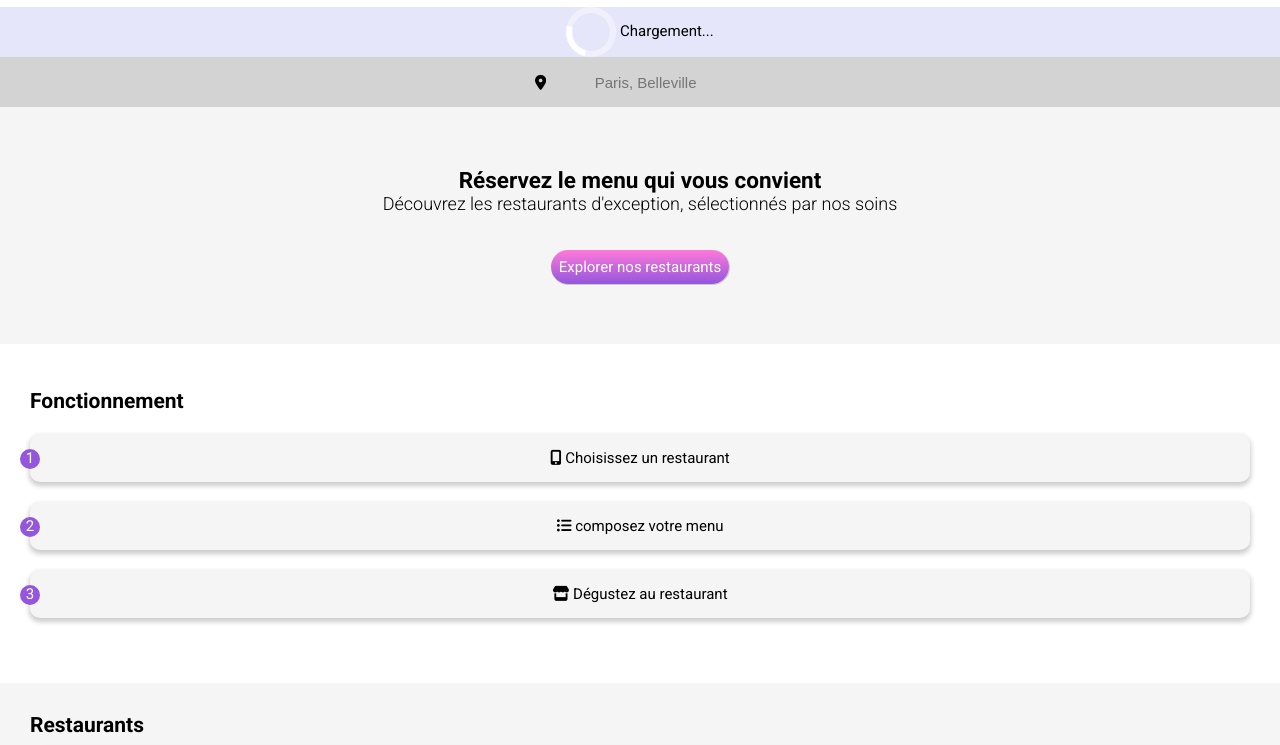
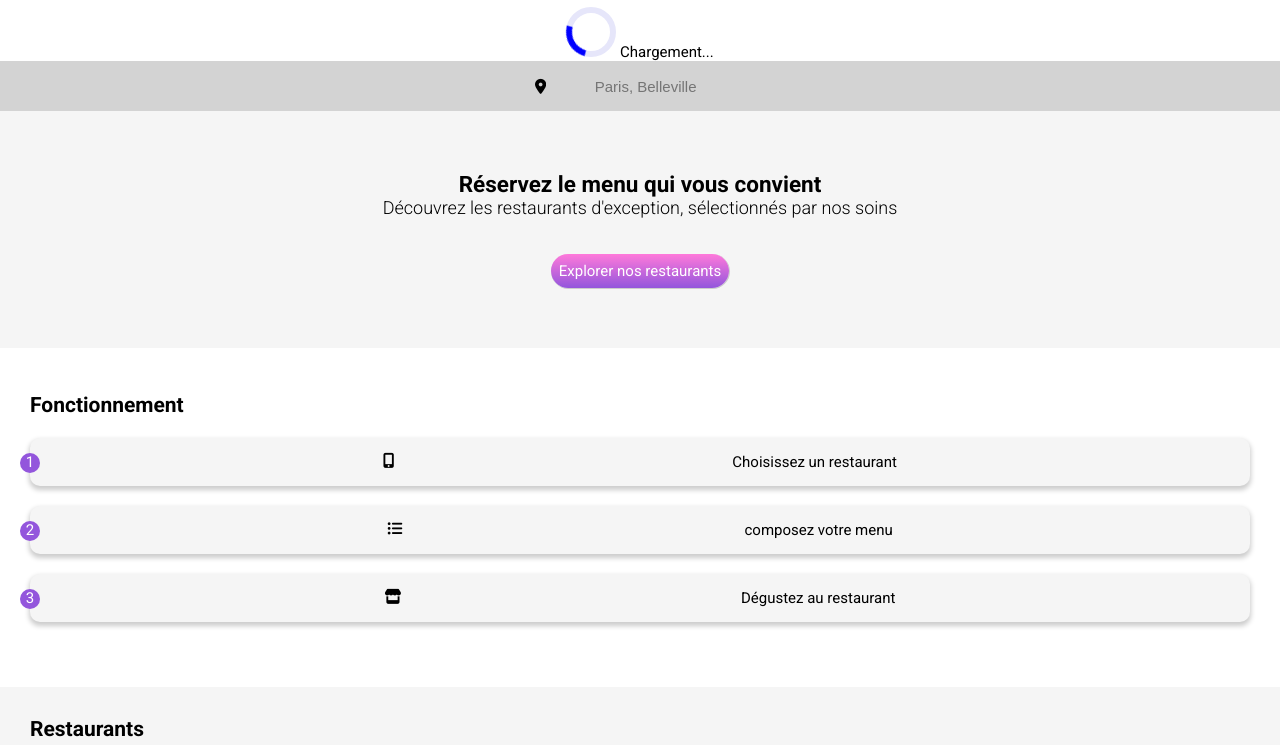
Before and after one commit to Maj-art/P3-BARKAT-Majda, a plain HTML site: page index.html in a window 1280 px wide. Shown: the part 47-792 px from the top of the page. Drawn offline with Linux system fonts and the light colour scheme; grey boxes are pictures that could not be loaded; a web font is replaced by a local one.

Commit message:
appliquer display flex div.containerfonctionnement

```diff
--- a/style.css
+++ b/style.css
@@ -15,8 +15,9 @@ body
 }
 .loading
 {
-    background-color:lavender;
+    background-color:white;
     text-align: center;
+
 
 }
 .loader
@@ -24,15 +25,13 @@ body
     width:50px;
     height:50px;
     display:inline-block;
-    vertical-align: middle;
     position: relative;
 
 }
 .loading-spinner
 {
   border-radius:50px;
-  border:6px solid rgb(255, 255, 255,0.4);
-
+  border:6px solid lavender;
 }
 .loading-spinner:after
 {
@@ -43,7 +42,7 @@ bottom:-6px;
 left:-6px;
 right:-6px;
 border:6px solid transparent;
-border-top-color: #fff;
+border-top-color:blue;
 border-radius: 50px;
 animation: spin 3s linear 3s infinite;
 }
@@ -52,6 +51,8 @@ animation: spin 3s linear 3s infinite;
 0%{transform: rotate (0deg);}
 100%{transform: rotate(360deg);}
 }
+
+
 .shadow {
     box-shadow: 0px 3px 5px 1px #ccc;
 }
@@ -197,6 +198,7 @@ div.number
     background-color: #9356DC;
     top: 15px;
     left: -10px;
+
 }
 
 div.containerfonctionnement
@@ -305,6 +307,14 @@ p
     font-size: 1em;
     padding-left: 10px;
     padding-top:10px;
+}
+
+div.containerfonctionnement
+a
+{
+display: flex;
+justify-content: space-evenly;
+
 }
 
 div.contentimages
@@ -460,6 +470,17 @@ i
 
 }
 .entrees
+i.fa-heart:hover:
+
+{
+ background:pink;
+
+}
+
+
+
+
+.entrees
 {
   animation-duration: 1s;
   animation-name: slidein;
```
